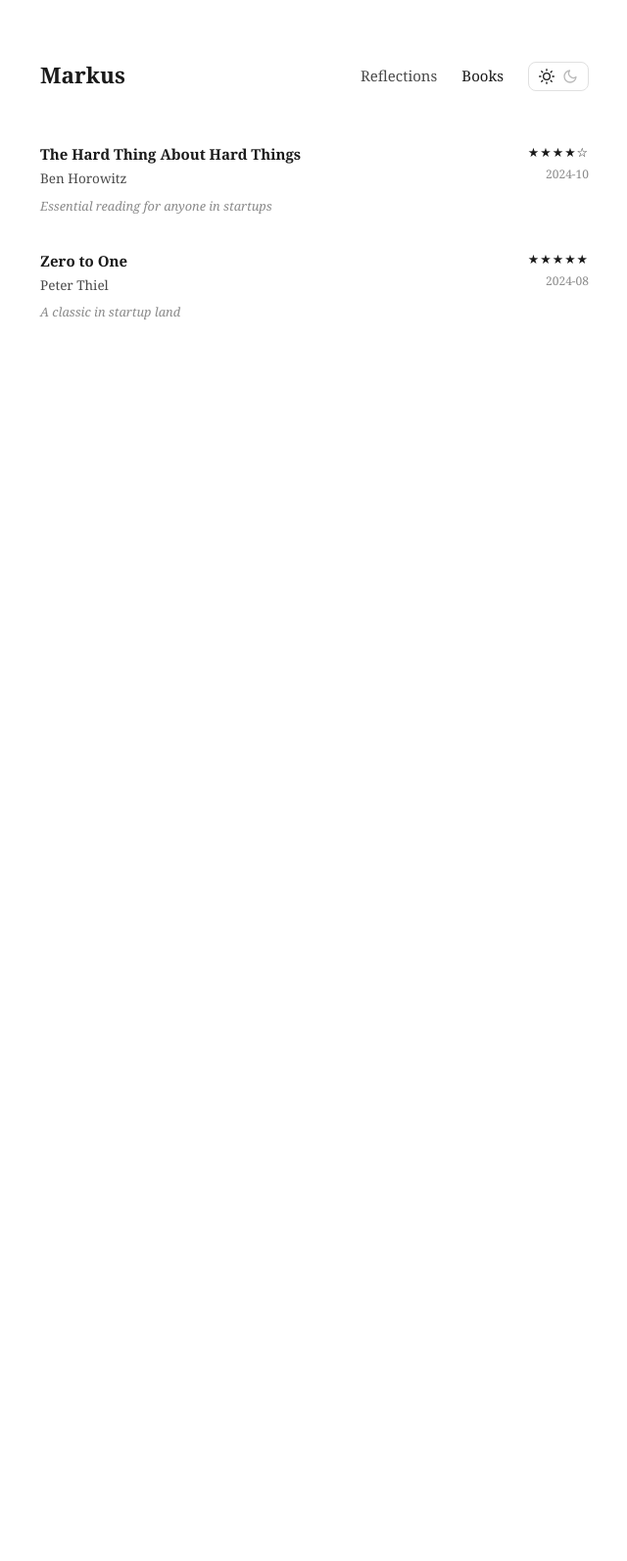
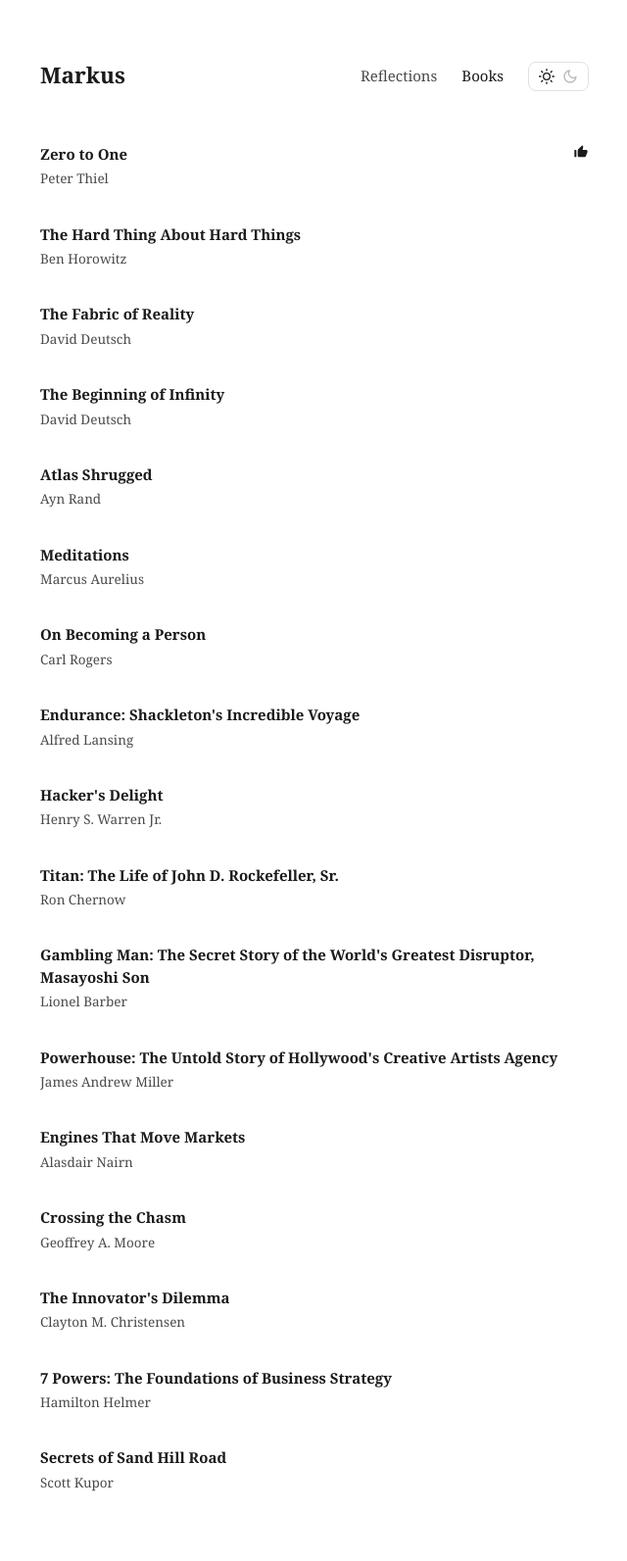
Before and after one commit to markuslukk/markuslukk.github.io, a Jekyll site: the page built from books.html, in a window 1280 px wide. Shown: the whole page at 98% size, without its empty margins (319-959 px from the left). Built offline with Jekyll 4.4.1, drawn with Linux system fonts in a browser that asks for light colours; before the commit the page ends 900 px from its top, so only the background shows below that.

Commit message:
Update books.html

```diff
--- a/books.html
+++ b/books.html
@@ -33,25 +33,123 @@
         <div class="book-info">
           <span class="book-title">The Hard Thing About Hard Things</span>
           <span class="book-author">Ben Horowitz</span>
-          <span class="book-note">Essential reading for anyone in startups</span>
-        </div>
-        <div class="book-meta">
-          <span class="stars">★★★★☆</span>
-          <span class="item-date">2024-10</span>
         </div>
       </li>
       <li class="book-item">
         <div class="book-info">
           <span class="book-title">Zero to One</span>
           <span class="book-author">Peter Thiel</span>
-          <span class="book-note">A classic in startup land</span>
         </div>
         <div class="book-meta">
-          <span class="stars">★★★★★</span>
-          <span class="item-date">2024-08</span>
+          <span class="recommend">
+            <svg width="16" height="16" viewBox="0 0 24 24" fill="currentColor" stroke="none">
+              <path d="M2 20h2c.55 0 1-.45 1-1v-9c0-.55-.45-1-1-1H2v11zm19.83-7.12c.11-.25.17-.52.17-.8V11c0-1.1-.9-2-2-2h-5.5l.92-4.65c.05-.22.02-.46-.08-.66-.23-.45-.52-.86-.88-1.22L14 2 7.59 8.41C7.21 8.79 7 9.3 7 9.83v7.84C7 18.95 8.05 20 9.34 20h8.11c.7 0 1.36-.37 1.72-.97l2.66-6.15z"/>
+            </svg>
+          </span>
+        </div>
+      </li>
+      <li class="book-item">
+        <div class="book-info">
+          <span class="book-title">The Fabric of Reality</span>
+          <span class="book-author">David Deutsch</span>
+        </div>
+      </li>
+      <li class="book-item">
+        <div class="book-info">
+          <span class="book-title">The Beginning of Infinity</span>
+          <span class="book-author">David Deutsch</span>
+        </div>
+      </li>
+      <li class="book-item">
+        <div class="book-info">
+          <span class="book-title">Atlas Shrugged</span>
+          <span class="book-author">Ayn Rand</span>
+        </div>
+      </li>
+      <li class="book-item">
+        <div class="book-info">
+          <span class="book-title">Meditations</span>
+          <span class="book-author">Marcus Aurelius</span>
+        </div>
+      </li>
+      <li class="book-item">
+        <div class="book-info">
+          <span class="book-title">On Becoming a Person</span>
+          <span class="book-author">Carl Rogers</span>
+        </div>
+      </li>
+      <li class="book-item">
+        <div class="book-info">
+          <span class="book-title">Endurance: Shackleton's Incredible Voyage</span>
+          <span class="book-author">Alfred Lansing</span>
+        </div>
+      </li>
+      <li class="book-item">
+        <div class="book-info">
+          <span class="book-title">Hacker's Delight</span>
+          <span class="book-author">Henry S. Warren Jr.</span>
+        </div>
+      </li>
+      <li class="book-item">
+        <div class="book-info">
+          <span class="book-title">Titan: The Life of John D. Rockefeller, Sr.</span>
+          <span class="book-author">Ron Chernow</span>
+        </div>
+      </li>
+      <li class="book-item">
+        <div class="book-info">
+          <span class="book-title">Gambling Man: The Secret Story of the World's Greatest Disruptor, Masayoshi Son</span>
+          <span class="book-author">Lionel Barber</span>
+        </div>
+      </li>
+      <li class="book-item">
+        <div class="book-info">
+          <span class="book-title">Powerhouse: The Untold Story of Hollywood's Creative Artists Agency</span>
+          <span class="book-author">James Andrew Miller</span>
+        </div>
+      </li>
+      <li class="book-item">
+        <div class="book-info">
+          <span class="book-title">Engines That Move Markets</span>
+          <span class="book-author">Alasdair Nairn</span>
+        </div>
+      </li>
+      <li class="book-item">
+        <div class="book-info">
+          <span class="book-title">Crossing the Chasm</span>
+          <span class="book-author">Geoffrey A. Moore</span>
+        </div>
+      </li>
+      <li class="book-item">
+        <div class="book-info">
+          <span class="book-title">The Innovator's Dilemma</span>
+          <span class="book-author">Clayton M. Christensen</span>
+        </div>
+      </li>
+      <li class="book-item">
+        <div class="book-info">
+          <span class="book-title">7 Powers: The Foundations of Business Strategy</span>
+          <span class="book-author">Hamilton Helmer</span>
+        </div>
+      </li>
+      <li class="book-item">
+        <div class="book-info">
+          <span class="book-title">Secrets of Sand Hill Road</span>
+          <span class="book-author">Scott Kupor</span>
         </div>
       </li>
     </ul>
+
+    <script>
+      const list = document.querySelector('.book-list');
+      const items = [...list.querySelectorAll('.book-item')];
+      items.sort((a, b) => {
+        const aRec = a.querySelector('.recommend') ? 0 : 1;
+        const bRec = b.querySelector('.recommend') ? 0 : 1;
+        return aRec - bRec;
+      });
+      items.forEach(item => list.appendChild(item));
+    </script>
   </main>
 </div>
 
```
